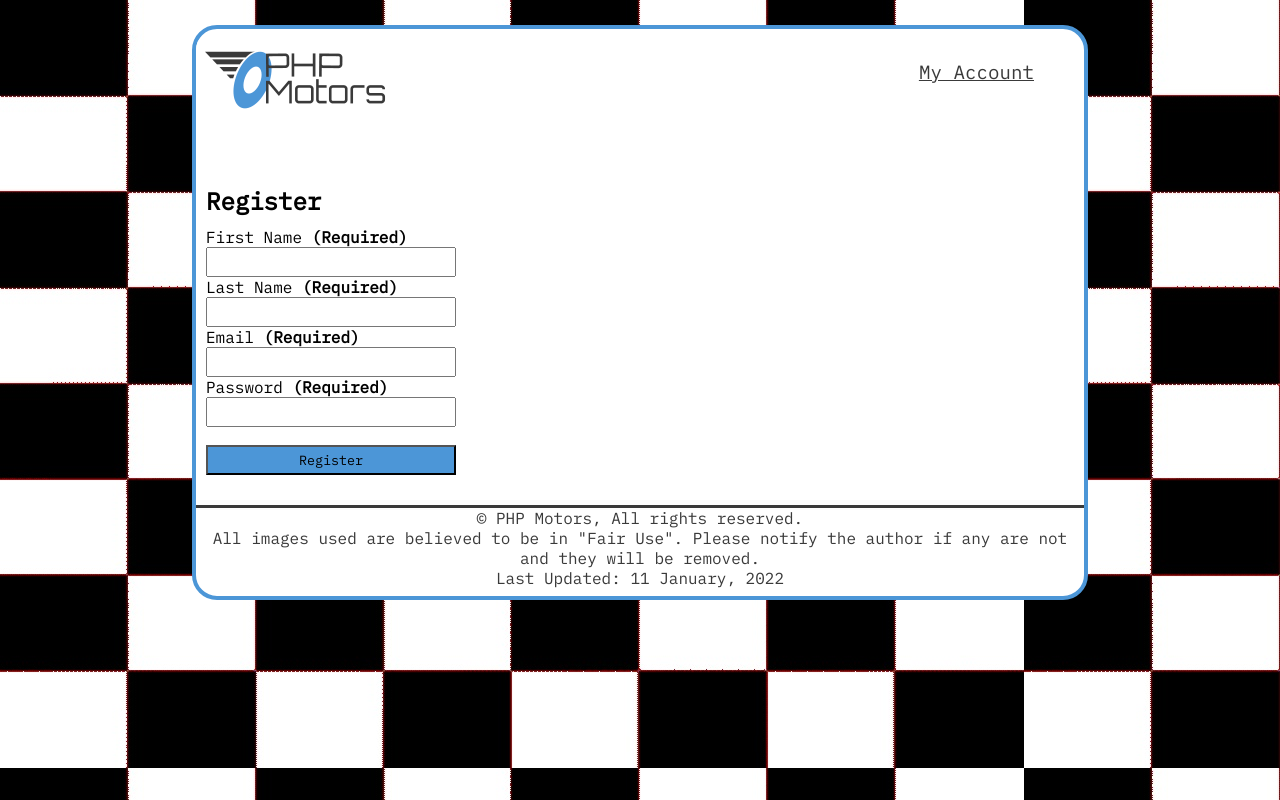
After one commit to jadenmounteer/phpmotors, a PHP site: page /view/registration.php in a window 1280 px wide. The commit adds this page. Run offline with PHP 8.4, Linux system fonts and the light colour scheme; the template is opened without the code that fills it, so the values that code supplies are empty.

Commit message:
Enhancement 3

```diff
--- a/css/styles.css
+++ b/css/styles.css
@@ -183,4 +183,36 @@ footer {
     grid-row: 1 / 2;
     width: 90%; } }
 
+form input {
+  width: 250px;
+  height: 30px;
+  transition: border-color 1s; }
+
+.form-div {
+  margin-top: 10px;
+  text-align: center; }
+  @media (min-width: 950px) {
+    .form-div {
+      text-align: left;
+      margin-left: 10px; } }
+
+form {
+  display: inline-block;
+  text-align: left; }
+
+form label {
+  font-family: "IBM Plex Mono", monospace; }
+
+.form-submit-button {
+  background-color: #4c96d7;
+  font-family: "IBM Plex Mono", monospace;
+  transition: background-color .2s; }
+
+.form-submit-button:hover {
+  cursor: pointer;
+  background-color: #5e9dd4; }
+
+form input:focus {
+  border-color: #4c96d7; }
+
 /*# sourceMappingURL=styles.css.map */
--- a/sass/main.scss
+++ b/sass/main.scss
@@ -8,6 +8,7 @@ $nav-background-color: #3a3a3a;
 // Content variables
 $content-background-color: #ffffff;
 $border-color: #4c96d7;
+$light-border-color: #5e9dd4;
 
 // Breakpoints
 $break-large: 1700px;
@@ -33,3 +34,4 @@ $break-small: 510px;
 @import "partials/home-page/banner-section";
 @import "partials/home-page/reviews-section";
 @import "partials/home-page/upgrades-section";
+@import "partials/forms";
--- a/snippets/header.php
+++ b/snippets/header.php
@@ -4,5 +4,7 @@
 </div>
 <!-- User login -->
 <div class="user-login-div">
-    <a title="View your account" class="user-login-button light-font">My Account</a>
+    <!-- The link points to the "accounts" controller and sends a name-value (a.k.a. key - value) pair
+        as a parameter that tells the controller to deliver the login view. -->
+    <a title="View your account" class="user-login-button light-font" href="/phpmotors/accounts/index.php?action=login">My Account</a>
 </div>
--- /dev/null
+++ b/view/registration.php
@@ -0,0 +1,57 @@
+<!DOCTYPE html>
+<html lang="en">
+<head>
+    <meta charset="UTF-8">
+    <meta http-equiv="X-UA-Compatible" content="IE=edge">
+    <meta name="viewport" content="width=device-width, initial-scale=1.0">
+    <link rel="stylesheet" href="../css/styles.css" media="screen">
+    <title>PHP Motors | Registration</title>
+</head>
+<body>
+    <!-- The content section that hovers above the background -->
+    <div class="content">
+        <header>
+        <?php require_once $_SERVER['DOCUMENT_ROOT'].'/phpmotors/snippets/header.php'; ?>
+        </header>
+
+        <!-- The nav section -->
+        <nav>
+            <?php
+            //require_once $_SERVER['DOCUMENT_ROOT'].'/phpmotors/snippets/navigation.php';
+            echo $navList;
+            ?>
+        </nav>
+
+        <!-- The main content of the page -->
+        <main>
+            <!-- The content title -->
+            <section class="main-content-section">
+                <h1 class="content-title">Register</h1>
+                <!-- Prompt the user to register -->
+                <div class="form-div">
+                    <form action="/action_page.php">
+                        <label for="firstname">First Name <strong>(Required)</strong></label><br>
+                        <input type="text" id="firstname" name="firstname" required><br>
+                        <label for="lastname">Last Name <strong>(Required)</strong></label><br>
+                        <input type="text" id="lastname" name="lastname" required><br>
+                        <label for="email">Email <strong>(Required)</strong></label><br>
+                        <input type="email" id="email" name="email" required><br>
+                        <label for="password">Password <strong>(Required)</strong></label><br>
+                        <input type="password" id="password" name="password" required><br><br>
+                        <input class="form-submit-button" type="submit" value="Register">
+                    </form>
+                </div>
+
+                <!-- TODO: include something here to enbable to user to go to the registration view -->
+
+            </section>
+        </main>
+
+        <!-- Page footer -->
+        <footer>
+        <?php require_once $_SERVER['DOCUMENT_ROOT'].'/phpmotors/snippets/footer.php'; ?>
+        </footer>
+    </div>
+
+</body>
+</html>
```
Also changed, not shown: accounts/index.php (+6 -3 lines), sass/partials/_forms.scss (added, +42 -0 lines), view/login.php (added, +54 -0 lines), 1 other file.
